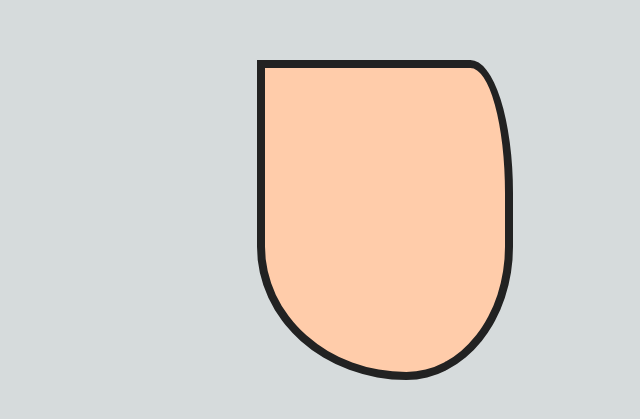
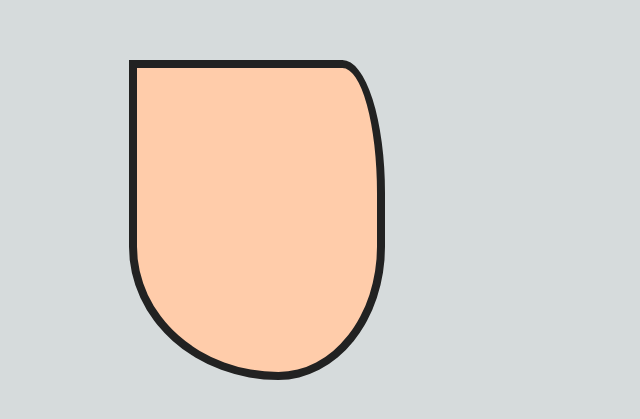
Before and after one commit to EphraimB/virtual-friend-v2, a Next.js app: page / in a window 1280 px wide. Shown: the part 183-602 px from the top of the page, without its empty margins (63-703 px from the left). Built offline with nearby package versions, Linux system fonts and the light colour scheme.

Commit message:
Finished designing the face.

```diff
--- a/components/friend.tsx
+++ b/components/friend.tsx
@@ -9,7 +9,7 @@ export default function Friend() {
             <div className="body"></div>
             <div className="neck"></div>
             <div className="arm"></div>
-            <div className="face absolute top-[13%] left-2/4 w-2/5 h-2/4 bg-[#fca] border-1vmin rounded-face">
+            <div className="face absolute top-[13%] left-2/4 w-2/5 h-2/4 bg-[#fca] border-1vmin rounded-face shadow-face-effect translate-x-[-50%] translate-y-0">
                 <div className="hair-side"></div>
                 <div className="hair-top"></div>
                 <div className="ear"></div>
--- a/tailwind.config.js
+++ b/tailwind.config.js
@@ -19,6 +19,9 @@ module.exports = {
       borderRadius: {
         'face': '0 20% 50% 70% / 50%',
       },
+      boxShadow: {
+        'face-effect': '-0.125vmin 0.25vmin, inset -1.5vmin 0.5vmin var(--skin-light), inset 3vmin 0.5vmin var(--skin-dark)'
+      },
     },
     colors: {
       line: '#222',
```
